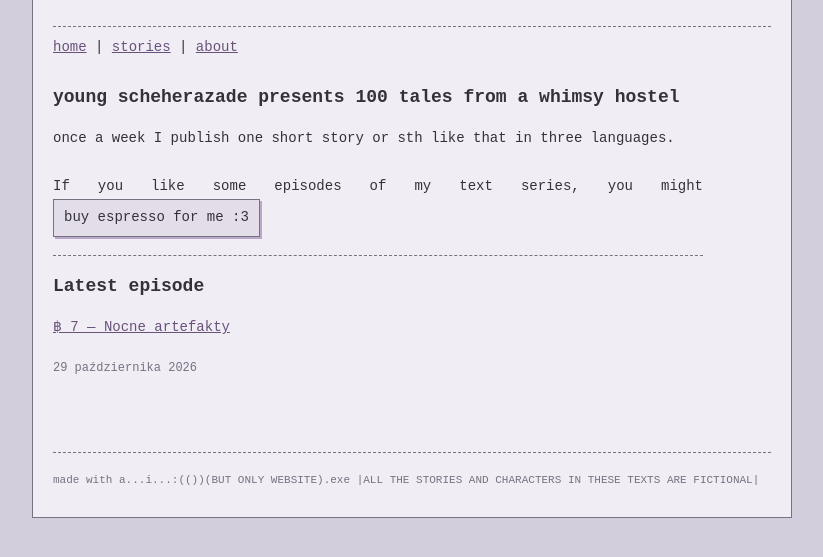
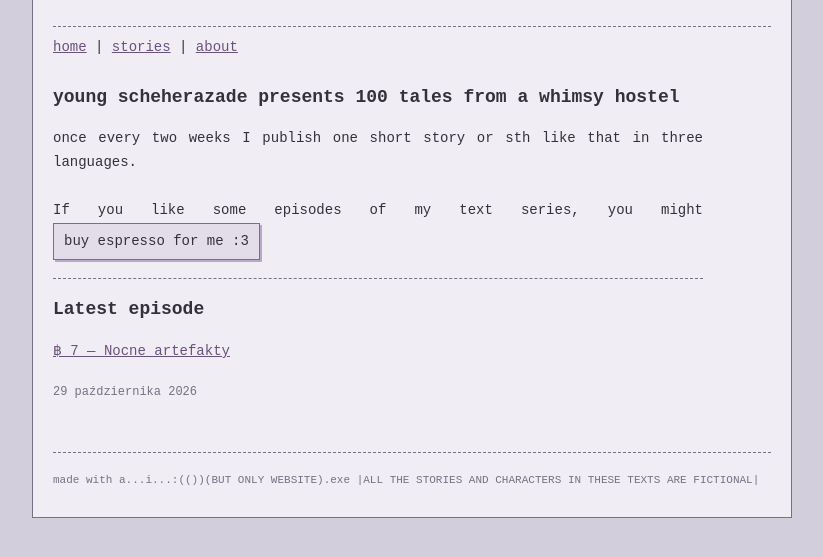
Before and after one commit to c100bkk/c100bkk.github.io, a plain HTML site: page index.html in a window 1280 px wide. Shown: the part 115-672 px from the top of the page, without its empty margins (228-1051 px from the left). Drawn offline with Linux system fonts and the light colour scheme.

Commit message:
Update publication frequency in index.html

```diff
--- a/index.html
+++ b/index.html
@@ -28,7 +28,7 @@
         <h2>young scheherazade presents 100 tales from a whimsy hostel  </h2>
 
         <p>
-            once a week I publish one short story or sth like that
+            once every two weeks I publish one short story or sth like that
            in three languages. <br><br>
            If you like some episodes of my text series, you might
 
```
